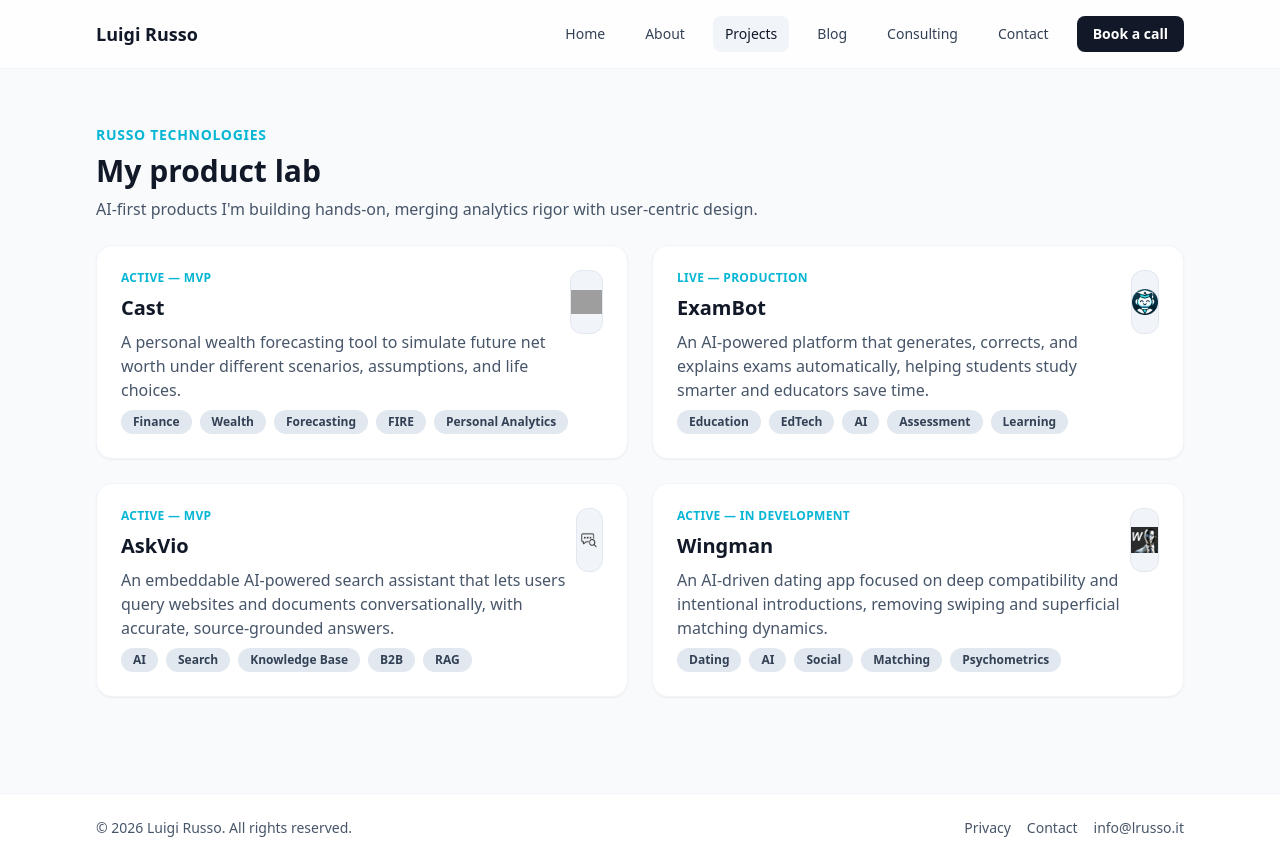
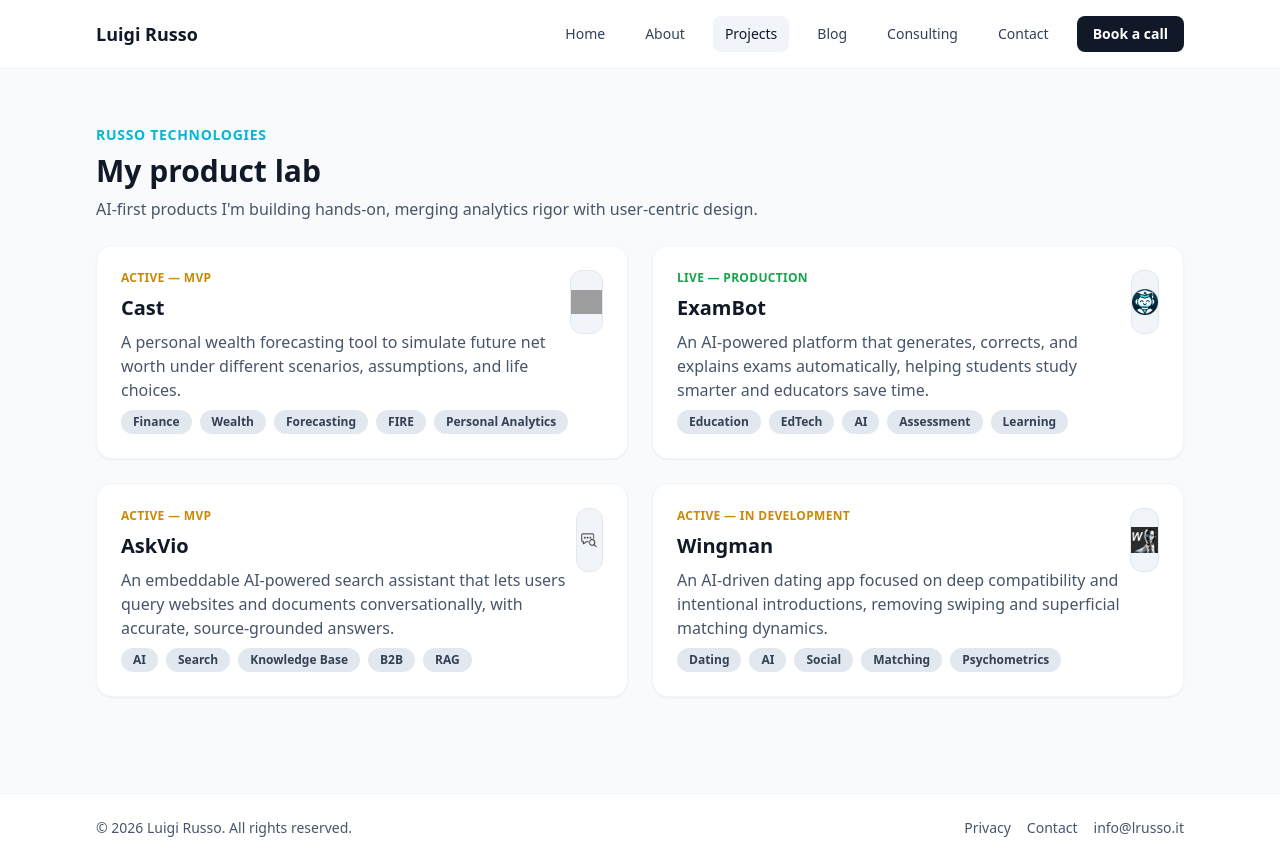
Before and after one commit to lurus92/personal-website, a Next.js app: page /projects in a window 1280 px wide. Built offline with nearby package versions, Linux system fonts and the light colour scheme; grey boxes are pictures that could not be loaded.

Commit message:
Add configurable status colors for project states

```diff
--- a/components/ProjectCard.tsx
+++ b/components/ProjectCard.tsx
@@ -5,11 +5,20 @@ export interface ProjectMeta {
   slug: string;
   name: string;
   status: string;
+  statusColor?: string;
   tags: string[];
   summary: string;
   techStack: string[];
   icon?: string;
 }
+
+const statusColorClasses: Record<string, string> = {
+  green: 'text-green-600',
+  yellow: 'text-yellow-600',
+  red: 'text-red-600',
+  blue: 'text-blue-600',
+  gray: 'text-slate-500'
+};
 
 interface ProjectCardProps {
   project: ProjectMeta;
@@ -20,7 +29,9 @@ const ProjectCard = ({ project }: ProjectCardProps) => {
     <Link href={`/projects/${project.slug}`} className="card block">
       <div className="flex items-start justify-between">
         <div className="space-y-2">
-          <p className="text-xs uppercase tracking-wide text-accent font-semibold">{project.status}</p>
+          <p className={`text-xs uppercase tracking-wide font-semibold ${statusColorClasses[project.statusColor || ''] || 'text-accent'}`}>
+            {project.status}
+          </p>
           <h3 className="text-xl font-semibold text-ink">{project.name}</h3>
           <p className="text-slate-600">{project.summary}</p>
           <div className="flex flex-wrap gap-2">
--- a/content/projects/cast.mdx
+++ b/content/projects/cast.mdx
@@ -1,6 +1,7 @@
 ---
 slug: "cast"
 name: "Cast"
+statusColor: "yellow"
 status: "Active — MVP"
 tags: ["Finance", "Wealth", "Forecasting", "FIRE", "Personal Analytics"]
 summary: "A personal wealth forecasting tool to simulate future net worth under different scenarios, assumptions, and life choices."
--- a/content/projects/exambot.mdx
+++ b/content/projects/exambot.mdx
@@ -1,6 +1,7 @@
 ---
 slug: "exambot"
 name: "ExamBot"
+statusColor: "green"
 status: "Live — Production"
 tags: ["Education", "EdTech", "AI", "Assessment", "Learning"]
 summary: "An AI-powered platform that generates, corrects, and explains exams automatically, helping students study smarter and educators save time."
--- a/content/projects/inquiro.mdx
+++ b/content/projects/inquiro.mdx
@@ -1,6 +1,7 @@
 ---
 slug: "askvio"
 name: "AskVio"
+statusColor: "yellow"
 status: "Active — MVP"
 tags: ["AI", "Search", "Knowledge Base", "B2B", "RAG"]
 summary: "An embeddable AI-powered search assistant that lets users query websites and documents conversationally, with accurate, source-grounded answers."
--- a/content/projects/wingman.mdx
+++ b/content/projects/wingman.mdx
@@ -1,6 +1,7 @@
 ---
 slug: "wingman"
 name: "Wingman"
+statusColor: "yellow"
 status: "Active — In Development"
 tags: ["Dating", "AI", "Social", "Matching", "Psychometrics"]
 summary: "An AI-driven dating app focused on deep compatibility and intentional introductions, removing swiping and superficial matching dynamics."
--- a/pages/projects/[slug].tsx
+++ b/pages/projects/[slug].tsx
@@ -8,6 +8,14 @@ interface ProjectPageProps {
   frontmatter: any;
   content: string;
 }
+
+const statusColorClasses: Record<string, string> = {
+  green: 'text-green-600',
+  yellow: 'text-yellow-600',
+  red: 'text-red-600',
+  blue: 'text-blue-600',
+  gray: 'text-slate-500'
+};
 
 const ProjectPage = ({ frontmatter, content }: ProjectPageProps) => {
   return (
@@ -27,7 +35,7 @@ const ProjectPage = ({ frontmatter, content }: ProjectPageProps) => {
               </div>
             )}
             <div className="space-y-3">
-              <p className="text-sm font-semibold text-accent uppercase tracking-wider">{frontmatter.status}</p>
+              <p className={`text-sm font-semibold uppercase tracking-wider ${statusColorClasses[frontmatter.statusColor || ''] || 'text-accent'}`}>{frontmatter.status}</p>
               <h1 className="text-4xl font-bold text-ink">{frontmatter.name}</h1>
               <p className="text-slate-600 max-w-3xl">{frontmatter.summary}</p>
               <div className="flex flex-wrap gap-2">
--- a/pages/projects/index.tsx
+++ b/pages/projects/index.tsx
@@ -33,6 +33,7 @@ export const getStaticProps: GetStaticProps = async () => {
     slug: project.slug,
     name: project.data.name,
     status: project.data.status,
+    statusColor: project.data.statusColor,
     tags: project.data.tags,
     summary: project.data.summary,
     techStack: project.data.techStack,
```
